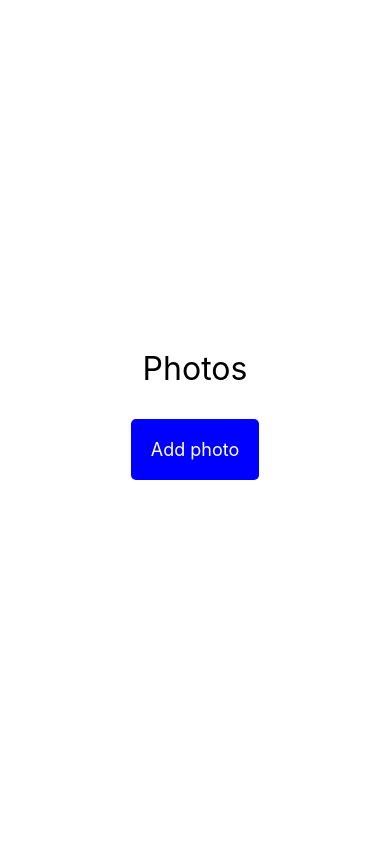
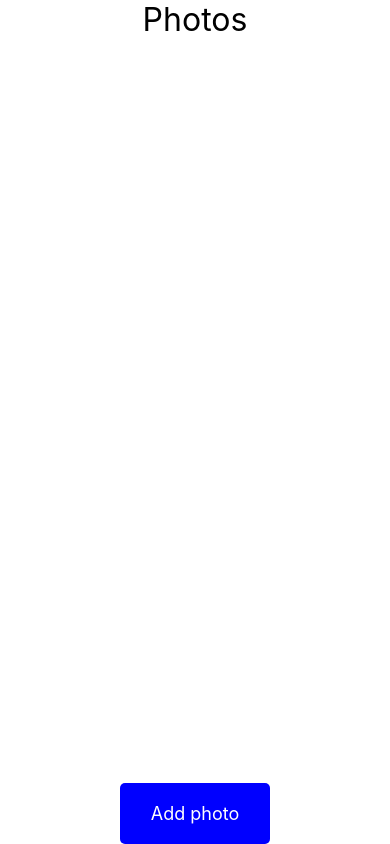
Before and after one commit to christopher-1989/rn-camera-crud, a React Native app: screen / in a window 390 px wide. Built offline with nearby package versions, Linux system fonts and the light colour scheme.

Commit message:
Features styled appropriately. Refactor ListItems to alter store

```diff
--- a/App.js
+++ b/App.js
@@ -225,7 +225,18 @@ export default function App() {
       :
       // If the camera has not been started display a button to take a picture.
       // If photos are available, display them in the View.
-      (<KeyboardAvoidingView behavior={Platform.OS == 'ios' ? 'position' : 'height'}>
+      (<View
+        style={{
+          flex: 1,
+          width: '100%',
+          backgroundColor: 'transparent',
+          flexDirection: 'row'
+        }}
+      >
+
+        <KeyboardAvoidingView behavior={Platform.OS == 'ios' ? 'position' : 'height'} style={styles.listView}>
+
+
               <FlatList
           data={photos}
           renderItem={({ item, index }) => (
@@ -241,34 +252,40 @@ export default function App() {
         }
           keyExtractor={(item, index) => index.toString()}
           />
-            {/* {photos.map((photo, index) => (
-                <View key={`container${index}`} >
-                  <Image key={`image${index}`} style={{width: 150, height: 150}} source={{uri: photo.uri}} />
-                  <TextInput
-                    key={`photo${index}`}
-                    placeholder={photo.label}
-                    placeholderTextColor='black'
-                    clearButtonMode='always'
-                    returnKeyType='done'
-                    maxLength={40}
-                    onChangeText={text => {
-                      store.dispatch(editPhotoLabel({index: index, label: text}))
-                    }
-                  }
-                    />
-                </View>
-            ))
-                } */}
+
+</KeyboardAvoidingView>
+                  <View
+              style={{
+                  position: 'absolute',
+                  bottom: 0,
+                  flexDirection: 'row',
+                  flex: 1,
+                  width: '100%',
+                  // padding: 20,
+                  justifyContent: 'space-between'
+                  }}
+                >
+                  <View
+                  style={{
+                          alignSelf: 'center',
+                          flex: 1,
+                          alignItems: 'center'
+                        }}
+                    >
                       <TouchableOpacity
                         onPress={__startCamera}
-            style={styles.button} >
+                        style={styles.saveButton} >
                       <Text
                         style={styles.buttonText}
                         >
                         Add photo
                   </Text>
               </TouchableOpacity>
-        </KeyboardAvoidingView>)}
+              </View>
+          </View>
+        </View>
+
+        )}
     </SafeAreaView>
   );}
 
@@ -279,9 +296,8 @@ const styles = StyleSheet.create({
     alignItems: 'center',
     justifyContent: 'center',
   },
-  inner: {
+  listView: {
     flex: 1,
-
   },
   layout: {
     flex: 1,
@@ -308,9 +324,18 @@ const styles = StyleSheet.create({
       margin: 15,
       backgroundColor: 'blue',
       borderRadius: 5,
+      width: 150,
+    },
+  saveButton: {
+    backgroundColor: 'blue',
+    borderRadius: 5,
+    padding: 20,
+    width: 150,
+    bottom: 0,
   },
   buttonText: {
       color: 'white',
       fontSize: 18,
+      textAlign: 'center'
     }
 });
```
Lines whose indentation alone changed are shown as unchanged.
